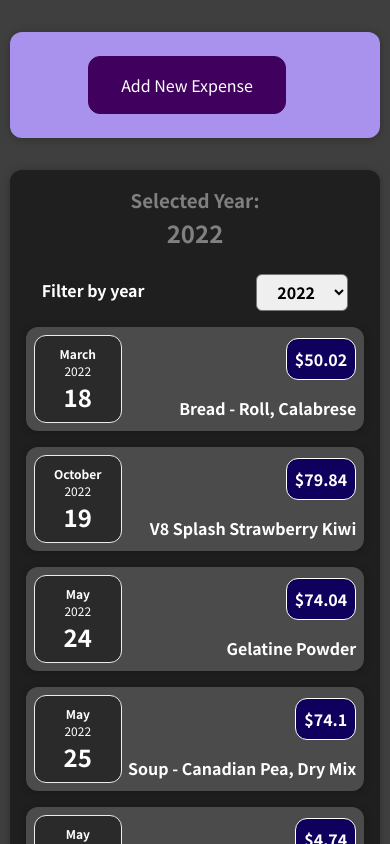
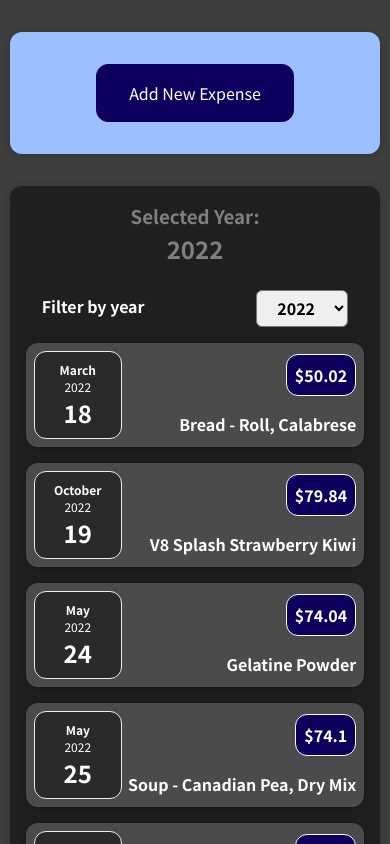
Before and after one commit to EPantelaios/expenses-tasker, a React (Create React App) app: page / in a window 390 px wide. Shown: the top 844 px of the page. Built offline with nearby package versions, Linux system fonts and the light colour scheme.

Commit message:
refactoring: change some basic styling and improve UI for small screens

```diff
--- a/src/components/NewExpense/ExpenseForm.css
+++ b/src/components/NewExpense/ExpenseForm.css
@@ -1,16 +1,17 @@
 .new-expense__controls {
   display: flex;
   flex-wrap: wrap;
-  gap: 1rem;
+  row-gap: 1rem;
+  column-gap: 2rem;
   margin-bottom: 1rem;
   text-align: left;
 }
 
 .new-expense__control label {
+  display: block;
   font-weight: bold;
-  margin-bottom: .3rem;
+  margin-bottom: 0.3rem;
   margin-left: .5rem;
-  display: block;
 }
 
 .new-expense__control input {
@@ -30,7 +31,7 @@
   display: flex;
   justify-content: flex-end;
   align-items: center;
-
+  margin-top: 2rem;
 }
 
 .new-expense__nodialog {
@@ -38,5 +39,32 @@
   justify-content: center;
   align-items: center;
   text-align: center;
-  padding: .5rem;
+  padding: 0.5rem;
 }
+
+
+@media screen and (max-width: 410px) {
+  .new-expense__controls {
+    display: flex;
+    justify-content: center;
+    align-items: center;
+    flex-wrap: wrap;
+    text-align: center;
+  }
+
+  .new-expense__control input {
+    font: inherit;
+    padding: 0.5rem;
+    border-radius: 6px;
+    border: 1px solid #ccc;
+    width: 15rem;
+    max-width: 100%;
+  }
+
+  .new-expense__buttons {
+    display: flex;
+    flex-flow: column-reverse wrap;
+    justify-content: center;
+    align-items: center;
+  }
+}
--- a/src/components/NewExpense/NewExpense.css
+++ b/src/components/NewExpense/NewExpense.css
@@ -1,40 +1,33 @@
 .new-expense {
-  background-color: #a892ee;
+  background-color: #9cc0ff;
   padding: 1rem;
   margin: 2rem auto;
   width: 50rem;
+  min-width: 10%;
   max-width: 95%;
   border-radius: 12px;
   text-align: center;
   box-shadow: 0 1px 8px rgba(0, 0, 0, 0.25);
+  display: flex;
+  justify-content: center;
+  flex-wrap: wrap;
 }
 
 .new-expense button {
   font: inherit;
   cursor: pointer;
   padding: 1rem 2rem;
-  border: 1px solid #40005d;
-  background-color: #40005d;
+  border: 1px solid #10005d;
+  background-color: #10005d;
   color: white;
   border-radius: 12px;
-  margin-right: 1rem;
+  margin: 0.5rem 1rem;
 }
 
 .new-expense button:hover,
 .new-expense button:active {
-  background-color: #510674;
-  border-color: #510674;
-}
-
-.new-expense button.alternative {
-  color: #220131;
-  border-color: transparent;
-  background-color: transparent;
-}
-
-.new-expense button.alternative:hover,
-.new-expense button.alternative:active {
-  background-color: #ddb3f8;
+  background-color: #210674;
+  border-color: #210674;
 }
 
 .new-expense button:disabled {
```
